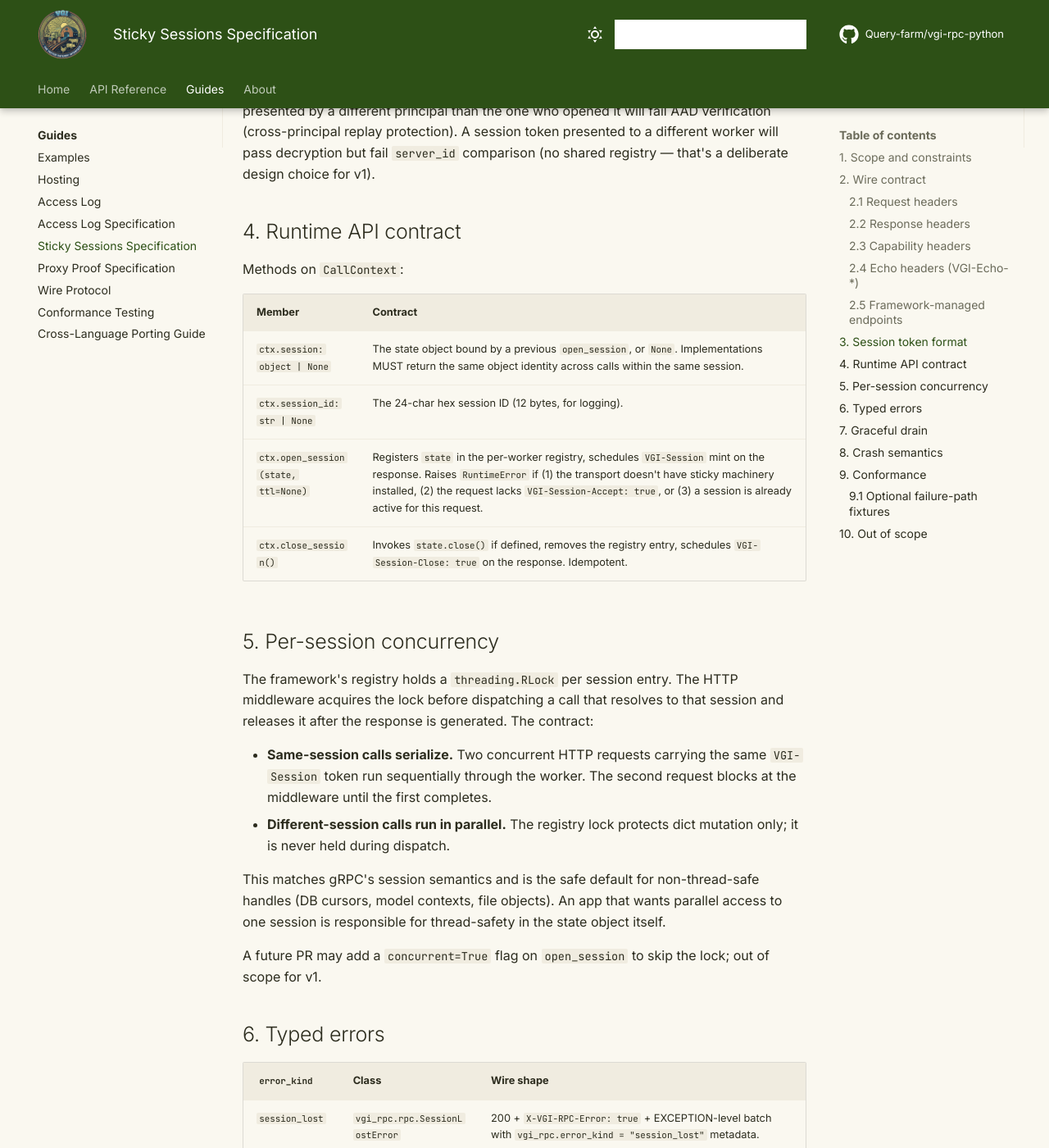
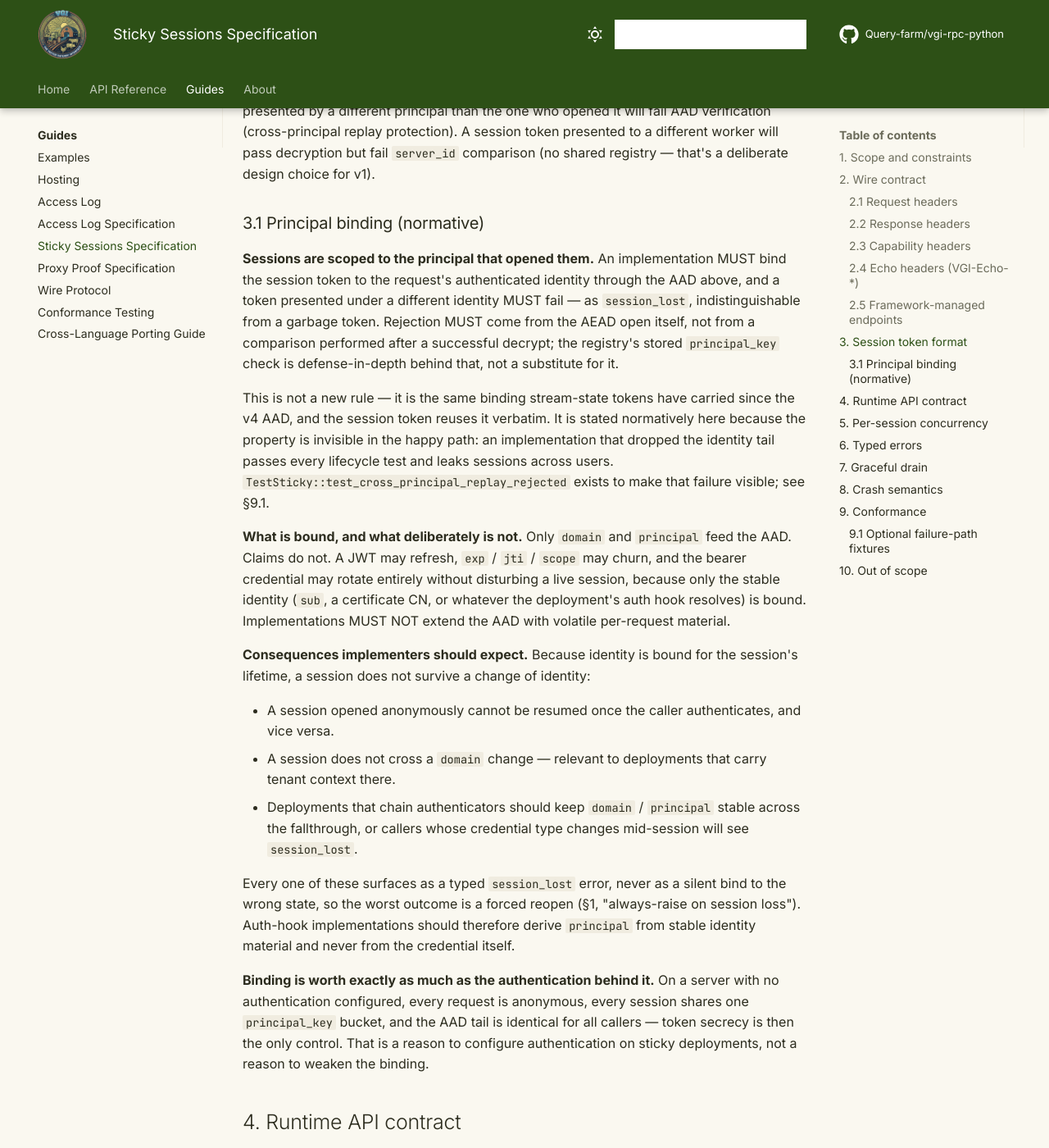
Before and after one commit to Query-farm/vgi-rpc-python, an MkDocs documentation site: the page built from docs/sticky-sessions-spec.md, in a window 1280 px wide and 1400 px high, scrolled down 3864 px. Shown: the whole window at 82% size. Built offline with MkDocs 1.6.1 and Material for MkDocs 9.7.7, drawn with Linux system fonts in a browser that asks for light colours; comment, search, counter and statistics services are not loaded; some of the changed text lies outside the part shown.

Commit message:
docs(sticky): make principal binding normative
Every port already binds the session token to the request principal via
the stream-token AAD — Go sticky.go, Rust compute_session_aad, Java
SessionToken.aad, TS openSessionToken — but the spec only described the
byte layout, so the property read as incidental rather than required.

Adds §3.1: an implementation MUST bind the token to the authenticated
identity through the AAD, and rejection MUST come from the AEAD open
rather than a post-decrypt comparison. Documents what is deliberately
NOT bound (claims — so credential refresh doesn't kill live sessions),
the lifetime consequences that follow (no anonymous↔authenticated
transition, no domain change, keep identity stable across chained
authenticators), and the caveat that binding is worth exactly as much
as the authentication behind it.

Stated normatively because the property is invisible on the happy path:
an implementation that dropped the identity tail passes every lifecycle
test in TestSticky and silently leaks sessions across users.

Also flags conformance_http_sticky_auth_port as the fixture that makes
this testable rather than merely asserted, and signals the intent to
promote the failure-path fixtures from SHOULD to required.

Co-Authored-By: Claude Opus 5 (1M context) <noreply@anthropic.com>

```diff
--- a/docs/sticky-sessions-spec.md
+++ b/docs/sticky-sessions-spec.md
@@ -74,6 +74,24 @@ Each session token is an AEAD-sealed envelope binding the session ID to its issu
 - **Encoding.** Base64url, no padding (`.rstrip("=")` on encode, re-pad on decode). Header-safe.
 
 A session token forged by a third party will fail decryption (no key). A session token presented by a different principal than the one who opened it will fail AAD verification (cross-principal replay protection). A session token presented to a different worker will pass decryption but fail `server_id` comparison (no shared registry — that's a deliberate design choice for v1).
+
+### 3.1 Principal binding (normative)
+
+**Sessions are scoped to the principal that opened them.** An implementation MUST bind the session token to the request's authenticated identity through the AAD above, and a token presented under a different identity MUST fail — as `session_lost`, indistinguishable from a garbage token. Rejection MUST come from the AEAD open itself, not from a comparison performed after a successful decrypt; the registry's stored `principal_key` check is defense-in-depth behind that, not a substitute for it.
+
+This is not a new rule — it is the same binding stream-state tokens have carried since the v4 AAD, and the session token reuses it verbatim. It is stated normatively here because the property is invisible in the happy path: an implementation that dropped the identity tail passes every lifecycle test and leaks sessions across users. `TestSticky::test_cross_principal_replay_rejected` exists to make that failure visible; see §9.1.
+
+**What is bound, and what deliberately is not.** Only `domain` and `principal` feed the AAD. Claims do not. A JWT may refresh, `exp` / `jti` / `scope` may churn, and the bearer credential may rotate entirely without disturbing a live session, because only the stable identity (`sub`, a certificate CN, or whatever the deployment's auth hook resolves) is bound. Implementations MUST NOT extend the AAD with volatile per-request material.
+
+**Consequences implementers should expect.** Because identity is bound for the session's lifetime, a session does not survive a change of identity:
+
+- A session opened anonymously cannot be resumed once the caller authenticates, and vice versa.
+- A session does not cross a `domain` change — relevant to deployments that carry tenant context there.
+- Deployments that chain authenticators should keep `domain` / `principal` stable across the fallthrough, or callers whose credential type changes mid-session will see `session_lost`.
+
+Every one of these surfaces as a typed `session_lost` error, never as a silent bind to the wrong state, so the worst outcome is a forced reopen (§1, "always-raise on session loss"). Auth-hook implementations should therefore derive `principal` from stable identity material and never from the credential itself.
+
+**Binding is worth exactly as much as the authentication behind it.** On a server with no authentication configured, every request is anonymous, every session shares one `principal_key` bucket, and the AAD tail is identical for all callers — token secrecy is then the only control. That is a reason to configure authentication on sticky deployments, not a reason to weaken the binding.
 
 ## 4. Runtime API contract
 
@@ -172,7 +190,9 @@ Most of the group runs against a single sticky worker. Three failure-path tests
 | `conformance_http_sticky_peer_ports` | `(int, int)` | Two sticky workers sharing **one** AEAD token key | `test_token_from_other_worker_rejected` |
 | `conformance_http_sticky_auth_port` | `int` | Sticky, authenticates the principal named in the `X-Conformance-Principal` request header (absent header ⇒ anonymous) | `test_cross_principal_replay_rejected` |
 
-The shared key on the peer pair is deliberate: with per-process keys the peer would reject the token at decryption and the test would pass without ever exercising the `server_id` comparison. `X-Conformance-Principal` is a fixture convention, not part of the wire protocol — it exists only so the suite can present one worker's token under two identities. Ports are free to authenticate however they like as long as the two identities are distinguishable.
+The shared key on the peer pair is deliberate: with per-process keys the peer would reject the token at decryption and the test would pass without ever exercising the `server_id` comparison. `X-Conformance-Principal` is a fixture convention, not part of the wire protocol — it exists only so the suite can present one worker's token under two identities. Ports are free to authenticate however they like as long as the two identities are distinguishable, but the header name is fixed, because the suite sends it.
+
+These fixtures are currently optional so ports can adopt them incrementally. A port that advertises `VGI-Sticky-Enabled: true` SHOULD supply all three; `conformance_http_sticky_auth_port` in particular is what makes the §3.1 principal binding testable rather than merely asserted, and is expected to become required in a future revision.
 
 Each of these tests pairs its rejection with a positive control (the owning worker, or the owning principal, resuming the same token successfully), so a fixture that mints unusable tokens fails rather than passing green.
 
```
Also changed, not shown: docs/porting-guide.md (+2 -0 lines).
